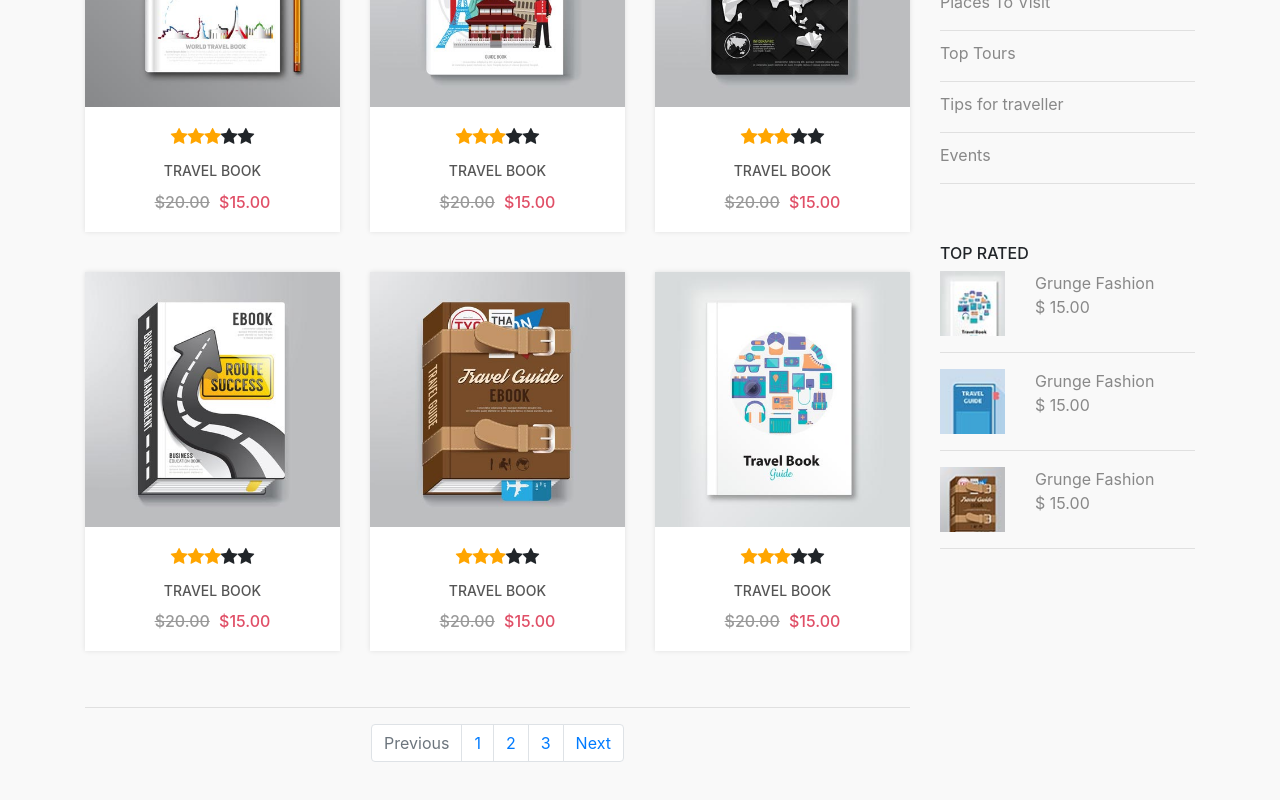
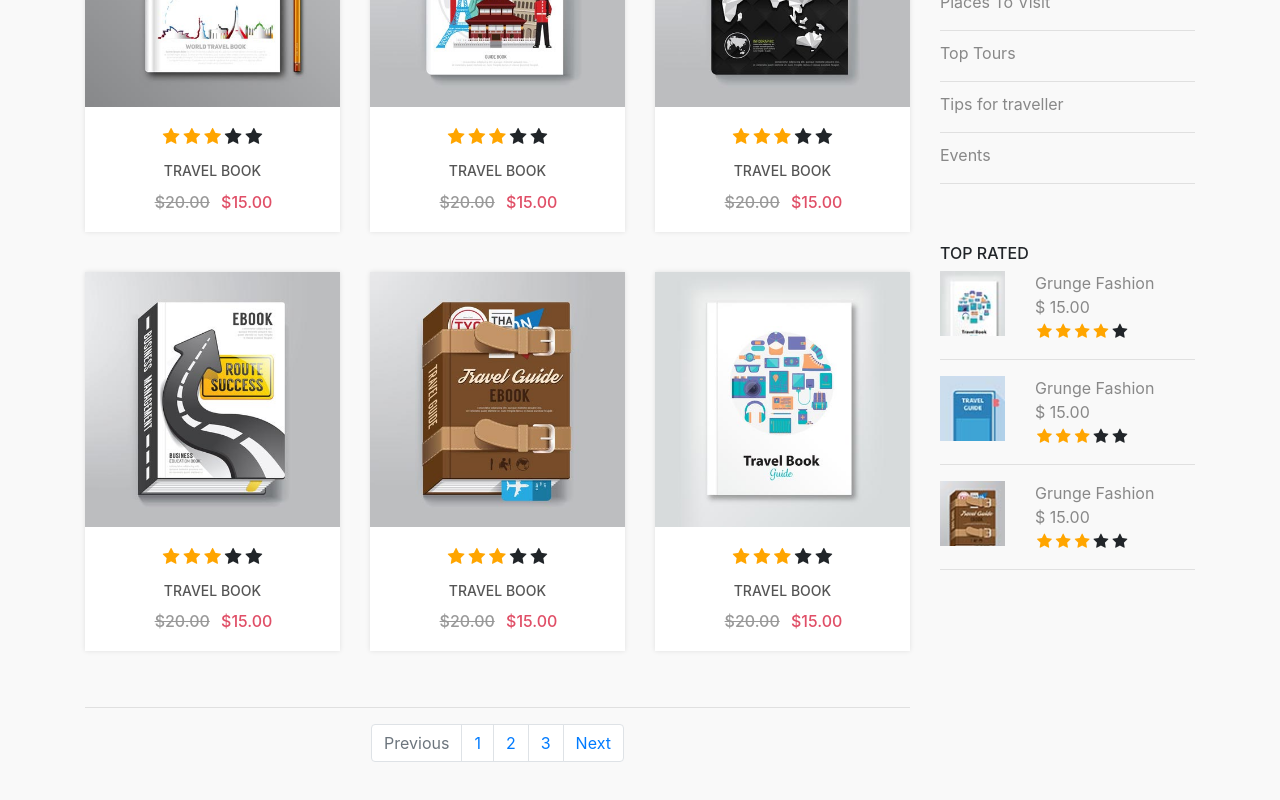
Before and after one commit to Aakashpaliwal/books-ecom, a React (Create React App) app: page /Shop in a window 1280 px wide. Shown: the part 536-1336 px from the top of the page. Built offline with nearby package versions, Linux system fonts and the light colour scheme.

Commit message:
add star ratings

```diff
--- a/src/Components/Shop/Shop.css
+++ b/src/Components/Shop/Shop.css
@@ -170,3 +170,9 @@ figure {
 .right-book-content p {
   color: #888;
 }
+.thumb-para span {
+  margin: 0 2px;
+}
+.product_description span{
+  margin: 0 2px;
+}
--- a/src/Components/Shop/Shop.js
+++ b/src/Components/Shop/Shop.js
@@ -341,6 +341,11 @@ class Shop extends Component {
                                 <div className="col-lg-8 col-md-8 col-sm-12 col-xs-12 thumb-para">
                                     <p className="text-left">Grunge Fashion</p>
                                     <p className="text-left">$ 15.00</p>
+                                    <span class="fa fa-star checked"></span>
+                                        <span class="fa fa-star checked"></span>
+                                        <span class="fa fa-star checked"></span>
+                                        <span class="fa fa-star checked"></span>
+                                        <span class="fa fa-star"></span>
                                 </div>
                             </div>
                             <hr />
@@ -351,6 +356,11 @@ class Shop extends Component {
                                 <div className="col-lg-8 col-md-8 col-sm-12 col-xs-12 thumb-para">
                                     <p className="text-left">Grunge Fashion</p>
                                     <p className="text-left">$ 15.00</p>
+                                    <span class="fa fa-star checked"></span>
+                                        <span class="fa fa-star checked"></span>
+                                        <span class="fa fa-star checked"></span>
+                                        <span class="fa fa-star"></span>
+                                        <span class="fa fa-star"></span>
                                 </div>
                             </div>
                             <hr />
@@ -361,6 +371,11 @@ class Shop extends Component {
                                 <div className="col-lg-8 col-md-8 col-sm-12 col-xs-12 thumb-para">
                                     <p className="text-left">Grunge Fashion</p>
                                     <p className="text-left">$ 15.00</p>
+                                    <span class="fa fa-star checked"></span>
+                                        <span class="fa fa-star checked"></span>
+                                        <span class="fa fa-star checked"></span>
+                                        <span class="fa fa-star"></span>
+                                        <span class="fa fa-star"></span>
                                 </div>
                             </div>
                             <hr />
```
